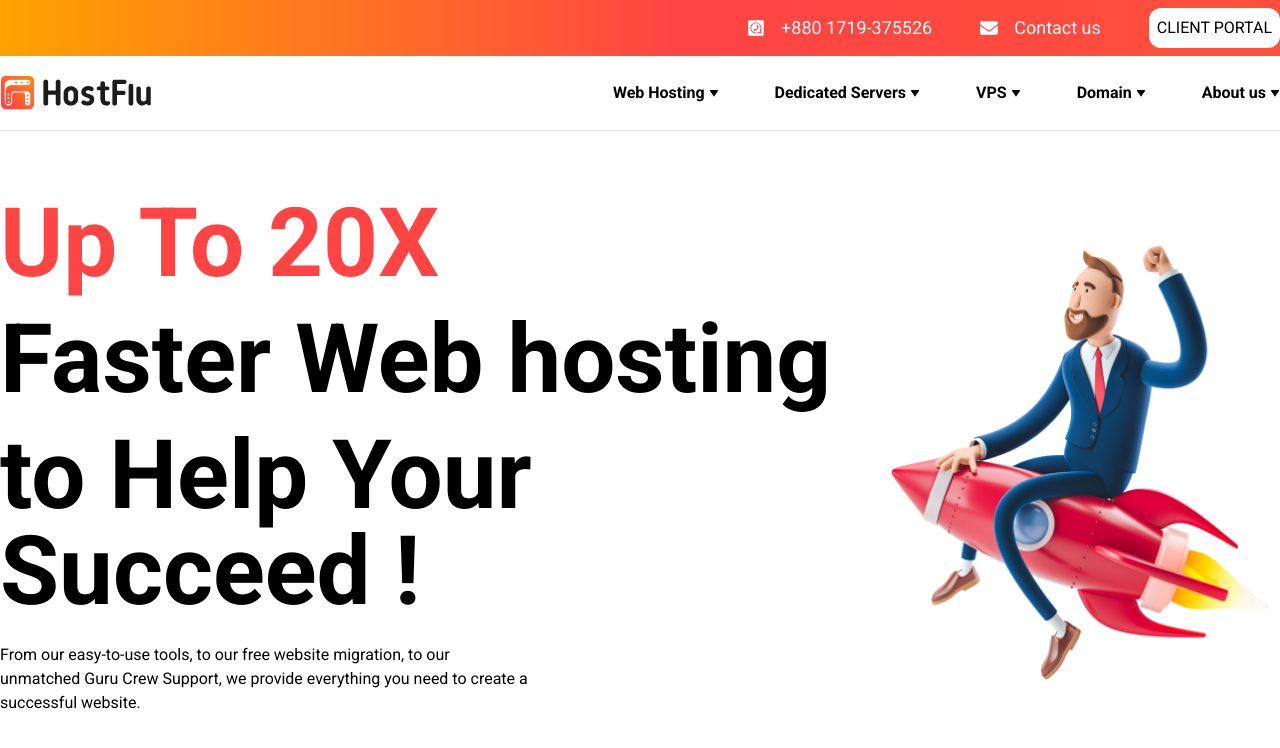
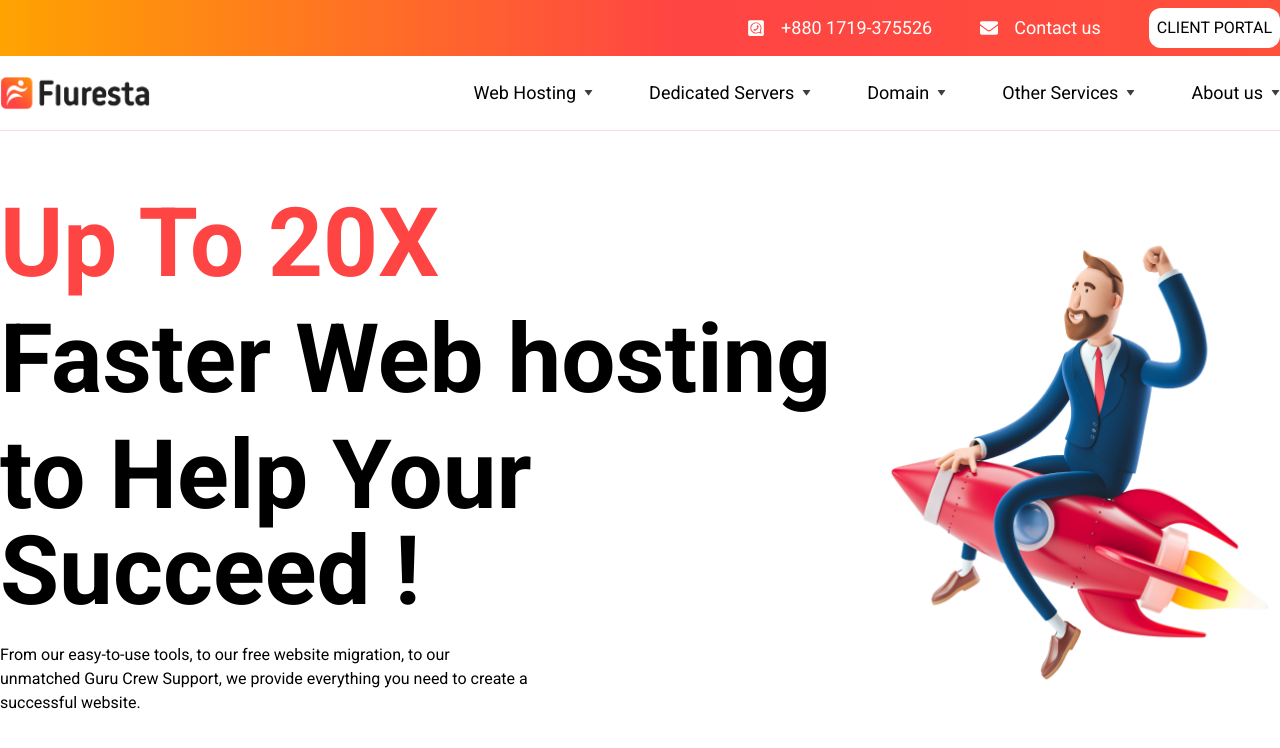
Before and after one commit to pothikit/hostfule-project, a React (Create React App) app: page / in a window 1280 px wide. Shown: the top 748 px of the page. Built offline with nearby package versions, Linux system fonts and the light colour scheme; a web font is replaced by a local one.

Commit message:
navbar updated

```diff
--- a/src/components/header/Header.jsx
+++ b/src/components/header/Header.jsx
@@ -23,7 +23,7 @@ export const Header = () => {
                 <div className="container mx-auto">
                     <div className="navigation-menu flex justify-between items-center py-2">
                         <div className="logo">
-                            <Link to="/"><img src={logo} alt="Logo" /></Link>
+                            <Link to="/"><img src={logo} alt="Logo" width='150' /></Link>
                         </div>
                         <Navbar></Navbar>
                     </div>
--- a/src/components/header/Navbar.jsx
+++ b/src/components/header/Navbar.jsx
@@ -10,15 +10,15 @@ export const Navbar = () => {
         <div className='text-black'>
             <ul className='flex gap-14 items-center'>
                 {/* webhosting with dorpdown */}
-                <li className='flex items-center gap-1 font-bold text-base group relative'>
+                <li className='flex items-center gap-2 font-bold text-base group relative'>
                     {/* webhosting */}
-                    <Link className='group-hover:text-primary'>Web Hosting</Link><span className='text-[10px]'><BiSolidDownArrow className='group-hover:rotate-180 duration-200 dorp-arrow dorp-arrow' /></span>
+                    <Link className='group-hover:text-primary text-lg font-normal flex items-center'>Web Hosting</Link><span className='text-[9px] opacity-75'><BiSolidDownArrow className='group-hover:rotate-180 duration-200 dorp-arrow dorp-arrow' /></span>
                     {/* web-hosting dropdown */}
                     <div className="drop-down absolute hidden group-hover:block pt-10 top-6 -translate-x-[40%] p-4">
                         <ul className='flex shadow-sm shadow-gray-100 items-start rounded bg-[#ffffffda] p-4 pt-0'>
                             <li className='space-y-5'>
                                 {/* Shared Hosting */}
-                                <h4 className='text-bold text-xl text-left px-10 text-primary whitespace-nowrap'>Shared Hosting</h4>
+                                <h4 className='text-base text-left px-10 whitespace-nowrap'>Shared Hosting</h4>
                                 <ul className='flex flex-col space-y-2 whitespace-nowrap drop-mega border-r px-10'>
                                     <li className='font-normal'><Link to="https://my.hostflu.com/index.php?rp=/store/shared-hosting/mini" className='hover:text-primary'>Mini</Link></li>
                                     <li className='font-normal'><Link to="https://my.hostflu.com/index.php?rp=/store/shared-hosting/starter" className='hover:text-primary'>Starter</Link></li>
@@ -29,7 +29,7 @@ export const Navbar = () => {
                             {/* Reseller hosting */}
                             <li className='space-y-5'>
                                 {/*   Reseller Hosting */}
-                                <h4 className='text-bold text-xl text-left px-10 text-primary whitespace-nowrap'>Reseller Hosting</h4>
+                                <h4 className='text-base text-left px-10 whitespace-nowrap'>Reseller Hosting</h4>
                                 <ul className='flex flex-col space-y-2 whitespace-nowrap drop-mega border-r px-10'>
                                     <li className='font-normal'><Link className='hover:text-primary'>Packge-1</Link></li>
                                     <li className='font-normal'><Link className='hover:text-primary'>Packge-2</Link></li>
@@ -38,7 +38,7 @@ export const Navbar = () => {
                             </li>
                             <li className='space-y-5'>
                                 {/*   Reseller Hosting */}
-                                <h4 className='text-bold text-xl text-left px-10 text-primary whitespace-nowrap'>E-mail Hosting</h4>
+                                <h4 className='text-base text-left px-10 whitespace-nowrap'>E-mail Hosting</h4>
                                 <ul className='flex flex-col space-y-2 whitespace-nowrap drop-mega px-10'>
                                     <li className='font-normal'><Link className='hover:text-primary'>Packge-1</Link></li>
                                     <li className='font-normal'><Link className='hover:text-primary'>Packge-2</Link></li>
@@ -52,15 +52,15 @@ export const Navbar = () => {
                     </div>
                 </li>
                 {/* dedicated server with dorpdown */}
-                <li className='flex items-center gap-1 font-bold text-base group relative'>
+                <li className='flex items-center gap-2 font-bold text-base group relative'>
                     {/* Dedicated */}
-                    <Link className='group-hover:text-primary'>Dedicated Servers</Link><span className='text-[10px]'><BiSolidDownArrow className='group-hover:rotate-180 duration-200 dorp-arrow dorp-arrow' /></span>
+                    <Link className='group-hover:text-primary text-lg font-normal'>Dedicated Servers</Link><span className='text-[9px] opacity-75'><BiSolidDownArrow className='group-hover:rotate-180 duration-200 dorp-arrow dorp-arrow' /></span>
                     {/* web-hosting dropdown */}
                     <div className="drop-down absolute hidden group-hover:block pt-10 top-6 -translate-x-[40%] p-4">
                         <ul className='flex shadow-sm shadow-gray-100 items-start rounded bg-[#ffffffda] p-4 pt-0'>
                             <li className='space-y-5'>
                                 {/* By Region */}
-                                <h4 className='text-bold text-xl text-left px-10 text-primary'>By Region</h4>
+                                <h4 className='text-base text-left px-10 whitespace-nowrap'>By Region</h4>
                                 <ul className='flex flex-col space-y-2 whitespace-nowrap drop-mega border-r px-10'>
                                     <li className='font-normal'><Link className='hover:text-primary'>North America</Link></li>
                                     <li className='font-normal'><Link className='hover:text-primary'>Europe</Link></li>
@@ -72,7 +72,7 @@ export const Navbar = () => {
                             {/* Reseller hosting */}
                             <li className='space-y-5'>
                                 {/*   By Options */}
-                                <h4 className='text-bold text-xl text-left px-10 text-primary'>By Options</h4>
+                                <h4 className='text-base text-left px-10 whitespace-nowrap'>By Options</h4>
                                 <ul className='flex flex-col space-y-2 whitespace-nowrap drop-mega border-r px-10'>
                                     <li className='font-normal'><Link className='hover:text-primary'>1 Gbps Bandwidth</Link></li>
                                     <li className='font-normal'><Link className='hover:text-primary'>Unmetered Bandwidth</Link></li>
@@ -83,7 +83,7 @@ export const Navbar = () => {
                             </li>
                             <li className='space-y-5 mb-3'>
                                 {/*    Popular Locations */}
-                                <h4 className='text-bold text-xl text-left px-10 text-primary'>Popular Locations</h4>
+                                <h4 className='text-base text-left px-10 whitespace-nowrap'>Popular Locations</h4>
                                 <ul className='flex gap-5 whitespace-nowrap drop-mega'>
                                     <ul className='flex flex-col space-y-2 whitespace-nowrap drop-mega border-r px-10'>
                                         <li className='font-normal'><Link className='hover:text-primary'>Paris</Link></li>
@@ -106,34 +106,16 @@ export const Navbar = () => {
                         </ul>
                     </div>
                 </li>
-                {/* VPS menu */}
-                <li className='flex items-center gap-1 font-bold text-base group relative'>
-                    {/* vps */}
-                    <Link className='group-hover:text-primary'>VPS</Link><span className='text-[10px]'><BiSolidDownArrow className='group-hover:rotate-180 duration-200 dorp-arrow dorp-arrow' /></span>
+                {/* Other Services */}
+                <li className='flex items-center gap-2 font-bold text-base group relative'>
+                    {/* Domain */}
+                    <Link className='group-hover:text-primary text-lg font-normal'>Domain</Link><span className='text-[9px] opacity-75'><BiSolidDownArrow className='group-hover:rotate-180 duration-200 dorp-arrow dorp-arrow' /></span>
                     {/* web-hosting dropdown */}
                     <div className="drop-down absolute hidden group-hover:block pt-10 top-6 -translate-x-[40%] p-4">
                         <ul className='flex shadow-sm shadow-gray-100 items-start rounded bg-[#ffffffda] p-4 pt-0'>
                             <li className='space-y-5'>
                                 {/* Shared Hosting */}
-                                <h4 className='text-bold text-xl text-left px-10 text-primary whitespace-nowrap'> Managed VPS</h4>
-                            </li>
-                            {/* Reseller hosting */}
-                            <li className='space-y-5'>
-                                {/*   Reseller Hosting */}
-                                <h4 className='text-bold text-xl text-left px-10 text-primary whitespace-nowrap'> Managed VPS</h4>
-                            </li>
-                        </ul>
-                    </div>
-                </li>
-                <li className='flex items-center gap-1 font-bold text-base group relative'>
-                    {/* Domain */}
-                    <Link className='group-hover:text-primary'>Domain</Link><span className='text-[10px]'><BiSolidDownArrow className='group-hover:rotate-180 duration-200 dorp-arrow dorp-arrow' /></span>
-                    {/* web-hosting dropdown */}
-                    <div className="drop-down absolute hidden group-hover:block pt-10 top-6 -translate-x-[40%] p-4">
-                        <ul className='flex shadow-sm shadow-gray-100 items-start rounded bg-[#ffffffda] p-4 pt-0'>
-                            <li className='space-y-5'>
-                                {/* Shared Hosting */}
-                                <h4 className='text-bold text-xl text-left px-10 text-primary whitespace-nowrap'>Registration</h4>
+                                <h4 className='text-base text-left px-10 whitespace-nowrap'>Registration</h4>
                                 <ul className='flex flex-col space-y-2 whitespace-nowrap drop-mega border-r px-10'>
                                     <li className='font-normal'><Link className='hover:text-primary'>domain registration</Link></li>
                                     <li className='font-normal'><Link className='hover:text-primary'>domain Search</Link></li>
@@ -143,7 +125,7 @@ export const Navbar = () => {
                             {/* Reseller hosting */}
                             <li className='space-y-5'>
                                 {/*   Reseller Hosting */}
-                                <h4 className='text-bold text-xl text-left px-10 text-primary whitespace-nowrap'>Domain Service</h4>
+                                <h4 className='text-base text-left px-10 whitespace-nowrap'>Domain Service</h4>
                                 <ul className='flex flex-col space-y-2 whitespace-nowrap drop-mega px-10'>
                                     <li className='font-normal'><Link className='hover:text-primary'>Domain Transfer</Link></li>
                                     <li className='font-normal'><Link className='hover:text-primary'>Domain Reselle</Link></li>
@@ -153,16 +135,33 @@ export const Navbar = () => {
                         </ul>
                     </div>
                 </li>
-
-                <li className='flex items-center gap-1 font-bold text-base group relative'>
+                <li className='flex items-center gap-2 font-bold text-base group relative'>
+                    {/* Other Services */}
+                    <Link className='group-hover:text-primary text-lg font-normal'>Other Services</Link><span className='text-[9px] opacity-75'><BiSolidDownArrow className='group-hover:rotate-180 duration-200 dorp-arrow dorp-arrow' /></span>
+                    {/* web-hosting dropdown */}
+                    <div className="drop-down absolute hidden group-hover:block pt-10 top-6 -translate-x-[40%] p-4">
+                        <ul className='flex shadow-sm shadow-gray-100 items-start rounded bg-[#ffffffda] p-4 pt-0'>
+                            <li className='space-y-5'>
+                                {/* Shared Hosting */}
+                                <h4 className='text-base text-left px-10 whitespace-nowrap'> Managed VPS</h4>
+                            </li>
+                            {/* Reseller hosting */}
+                            <li className='space-y-5'>
+                                {/*   Reseller Hosting */}
+                                <h4 className='text-base text-left px-10 whitespace-nowrap'> Managed VPS</h4>
+                            </li>
+                        </ul>
+                    </div>
+                </li>
+                <li className='flex items-center gap-2 font-bold text-base group relative'>
                     {/* about us */}
-                    <Link className='group-hover:text-primary'>About us</Link><span className='text-[10px]'><BiSolidDownArrow className='group-hover:rotate-180 duration-200 dorp-arrow dorp-arrow' /></span>
+                    <Link className='group-hover:text-primary text-lg font-normal'>About us</Link><span className='text-[9px] opacity-75'><BiSolidDownArrow className='group-hover:rotate-180 duration-200 dorp-arrow dorp-arrow' /></span>
                     {/* about us */}
                     <div className="drop-down absolute hidden group-hover:block pt-10 top-6 p-4 -translate-x-[30%]">
                         <ul className='flex shadow-sm shadow-gray-100 items-start rounded bg-[#ffffffda] p-4 pt-0'>
                             <li className='space-y-5'>
                                 {/* Shared Hosting */}
-                                {/* <h4 className='text-bold text-xl text-left px-10 text-primary whitespace-nowrap'></h4> */}
+                                {/* <h4 className='text-base text-left px-10 whitespace-nowrap'></h4> */}
                                 <ul className='flex flex-col space-y-2 whitespace-nowrap drop-mega px-10'>
                                     <li className='font-normal'><Link className='hover:text-primary'>Our Company</Link></li>
                                     <li className='font-normal'><Link className='hover:text-primary'>About Our Services</Link></li>
```
Also changed, not shown: src/hostflu-logo.png.
